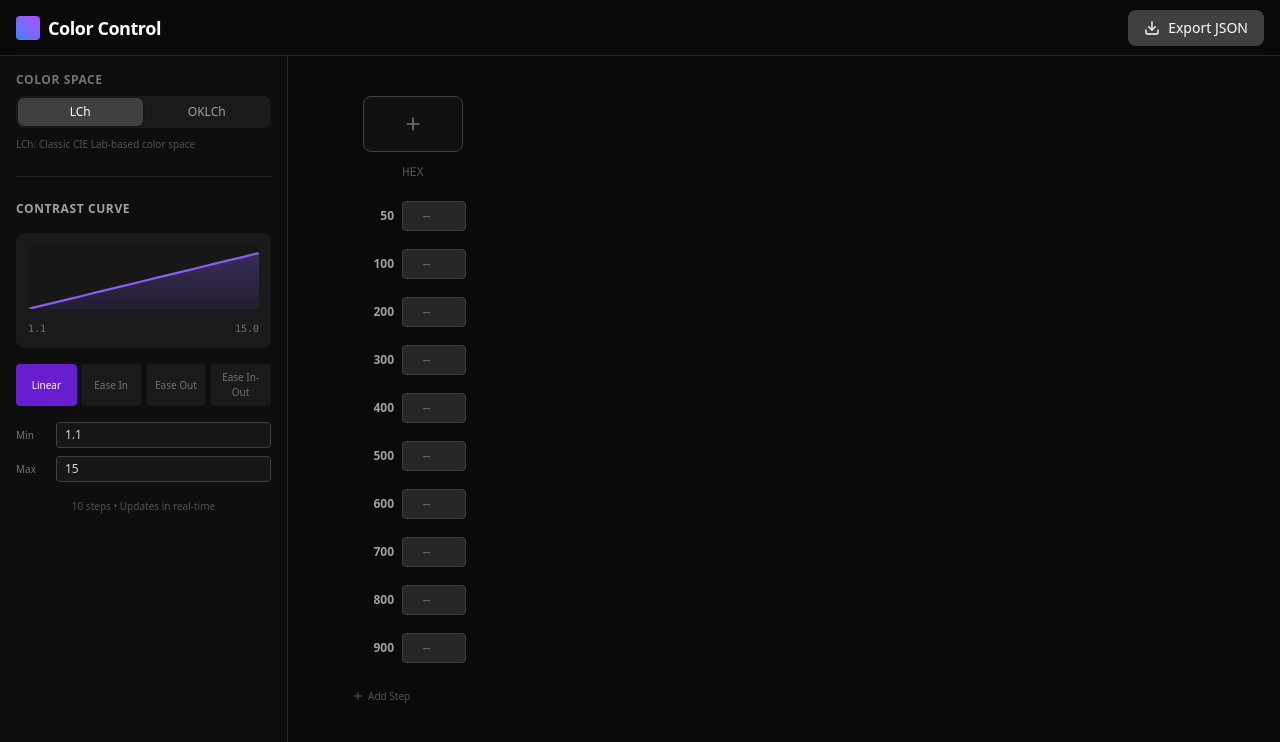
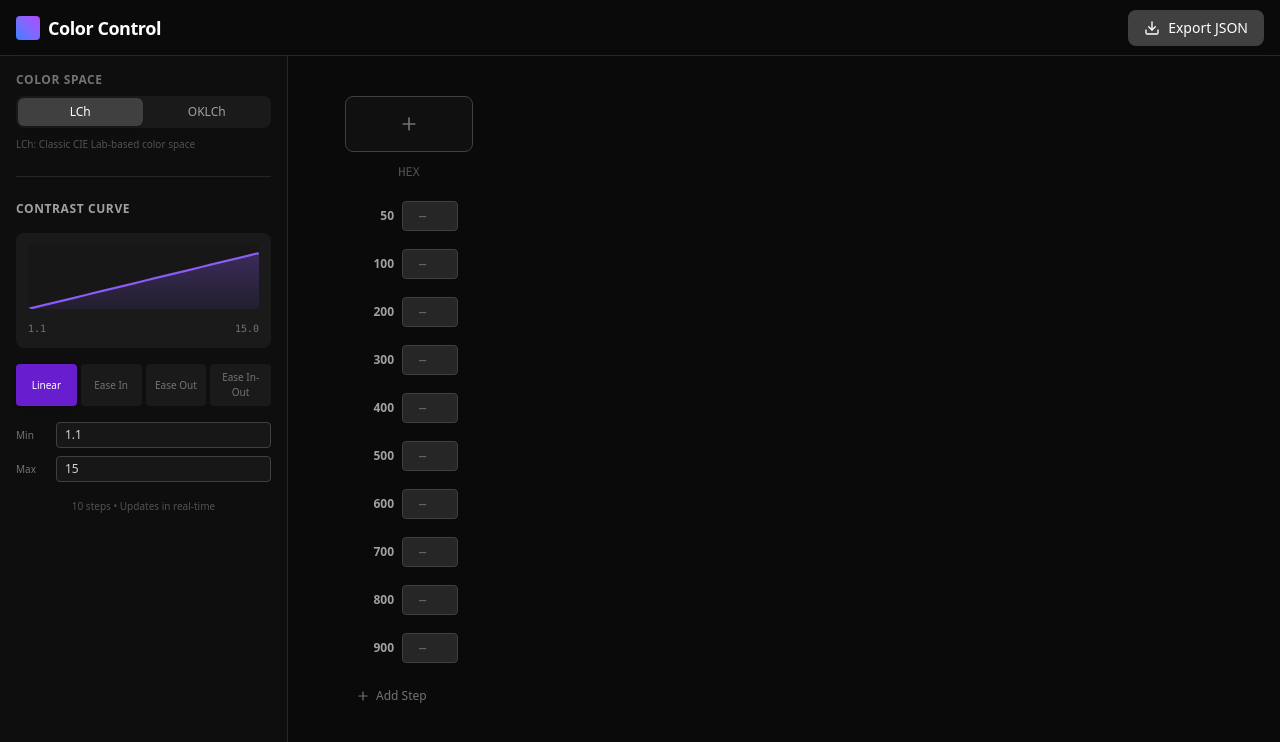
Before and after one commit to gabrielPlunk/color-control, a React (Vite) app: page / in a window 1280 px wide. Shown: the top 742 px of the page. Built offline with nearby package versions, Linux system fonts and the light colour scheme.

Commit message:
UI polish: wider add button, smaller contrast inputs, larger add step button

```diff
--- a/src/components/palette/PaletteLabelsColumn.tsx
+++ b/src/components/palette/PaletteLabelsColumn.tsx
@@ -68,7 +68,7 @@ export const PaletteLabelsColumn: React.FC = () => {
                     <div
                         ref={triggerRef}
                         className={clsx(
-                            "h-14 w-full max-w-[100px] rounded-lg border border-neutral-700 hover:border-neutral-500 cursor-pointer flex items-center justify-center transition-all",
+                            "h-14 w-32 rounded-lg border border-neutral-700 hover:border-neutral-500 cursor-pointer flex items-center justify-center transition-all",
                             chroma.valid(placeholderHex) ? "" : "bg-neutral-900/50"
                         )}
                         style={{ backgroundColor: chroma.valid(placeholderHex) ? placeholderHex : undefined }}
@@ -80,7 +80,7 @@ export const PaletteLabelsColumn: React.FC = () => {
                         )} />
                     </div>
                     <input
-                        className="text-xs font-mono text-neutral-500 uppercase bg-transparent px-2 py-1 text-center w-full max-w-[100px] focus:outline-none placeholder-neutral-600"
+                        className="text-xs font-mono text-neutral-500 uppercase bg-transparent px-2 py-1 text-center w-32 focus:outline-none placeholder-neutral-600"
                         placeholder="HEX"
                         value={placeholderHex}
                         onChange={(e) => setPlaceholderHex(e.target.value)}
@@ -141,7 +141,7 @@ export const PaletteLabelsColumn: React.FC = () => {
                         })}
                         placeholder="—"
                         title="Target contrast vs white"
-                        className="w-16 bg-neutral-800 border border-neutral-700 rounded px-2 py-1.5 text-xs text-neutral-300 font-mono text-center focus:outline-none focus:border-neutral-500 transition-colors"
+                        className="w-14 bg-neutral-800 border border-neutral-700 rounded px-1.5 py-1.5 text-xs text-neutral-300 font-mono text-center focus:outline-none focus:border-neutral-500 transition-colors"
                     />
 
                     {/* Delete button (visible on hover) */}
@@ -162,10 +162,10 @@ export const PaletteLabelsColumn: React.FC = () => {
                 <div className="h-12 flex items-center px-3">
                     <button
                         onClick={addScaleStep}
-                        className="flex items-center gap-1 text-[10px] text-neutral-600 hover:text-neutral-400 transition-colors ml-5"
+                        className="flex items-center gap-1.5 text-xs text-neutral-500 hover:text-neutral-300 hover:bg-neutral-800/50 px-3 py-2 rounded-md transition-colors ml-3"
                         title="Add new step"
                     >
-                        <Plus size={12} />
+                        <Plus size={14} />
                         <span>Add Step</span>
                     </button>
                 </div>
```
